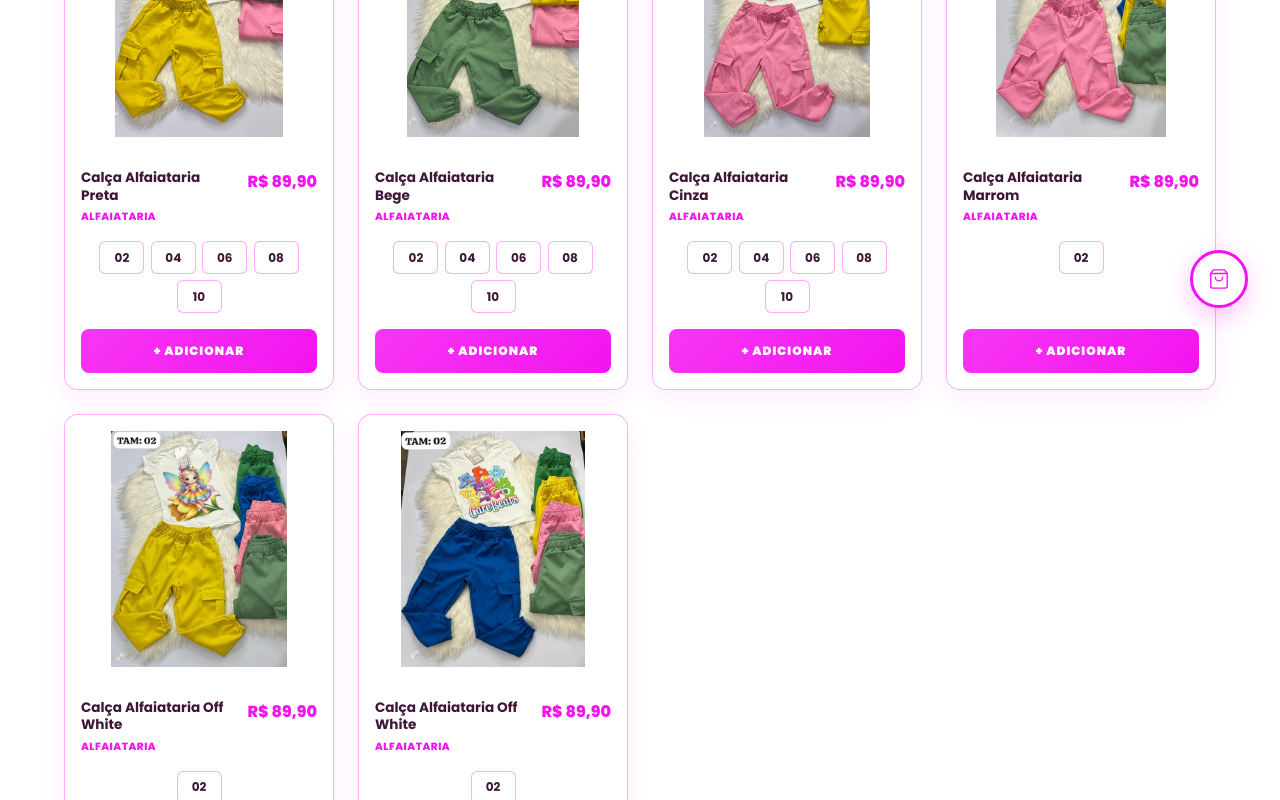
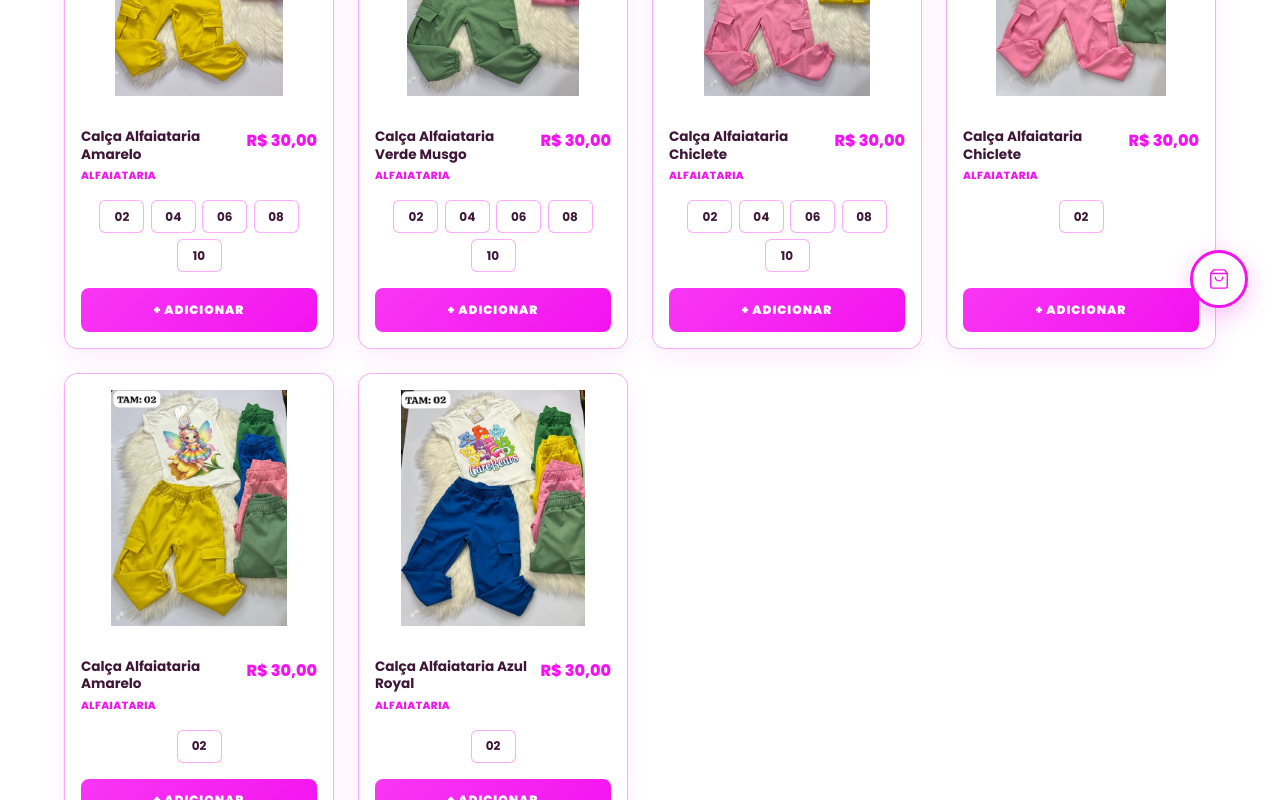
Before and after one commit to edusabi/lelelikids, a React (Vite) app: page /categoria/calcaAlfaiataria in a window 1280 px wide. Shown: the part 460-1260 px from the top of the page. Built offline with nearby package versions, Linux system fonts and the light colour scheme.

Commit message:
update files

```diff
--- a/src/pages/CalcaAlfaiataria/CalcaAlfaiataria.jsx
+++ b/src/pages/CalcaAlfaiataria/CalcaAlfaiataria.jsx
@@ -5,6 +5,9 @@ import styles from "./CalcaAlfaiataria.module.css";
 
 const CalcaAlfaiataria = () => {
   const [isLoadingPage, setIsLoadingPage] = useState(true);
+
+  // NOVO ESTADO: Controla qual imagem está expandida
+  const [imagemExpandida, setImagemExpandida] = useState(null);
 
   useEffect(() => {
     const timer = setTimeout(() => {
@@ -65,8 +68,9 @@ const CalcaAlfaiataria = () => {
     }, 3000);
   };
 
+  // ATUALIZADO: Impede o scroll da página também quando a imagem estiver expandida
   useEffect(() => {
-    if (isCartOpen || isLoadingPage) {
+    if (isCartOpen || isLoadingPage || imagemExpandida) {
       document.body.style.overflow = "hidden";
     } else {
       document.body.style.overflow = "auto";
@@ -75,82 +79,76 @@ const CalcaAlfaiataria = () => {
     return () => {
       document.body.style.overflow = "auto";
     };
-  }, [isCartOpen, isLoadingPage]);
+  }, [isCartOpen, isLoadingPage, imagemExpandida]);
 
   useEffect(() => {
     localStorage.setItem("vyra_cart", JSON.stringify(cart));
   }, [cart]);
 
-  // Adicionado o array 'tamanhos' dentro de cada produto
   const produtos = [
     {
-      id: "calca-alfaiataria-preta",
-      nomeSite: "Calça Alfaiataria Preta",
-      nomeWpp: "Calça Alfaiataria Preta",
+      id: "calca-alfaiataria-amarelo",
+      nomeSite: "Calça Alfaiataria Amarelo",
+      nomeWpp: "Calça Alfaiataria Amarelo",
       img: "/calcaAlfaiataria/IMG-20260811-WA0006.jpeg",
       tag: "ALFAIATARIA",
-      preco: 89.9,
+      preco: 30.00,
       tamanhos: ["02", "04", "06", "08", "10"],
     },
     {
-      id: "calca-alfaiataria-bege",
-      nomeSite: "Calça Alfaiataria Bege",
-      nomeWpp: "Calça Alfaiataria Bege",
+      id: "calca-alfaiataria-verde-musgo",
+      nomeSite: "Calça Alfaiataria Verde Musgo",
+      nomeWpp: "Calça Alfaiataria Verde Musgo",
       img: "/calcaAlfaiataria/IMG-20260811-WA0007.jpeg",
       tag: "ALFAIATARIA",
-      preco: 89.9,
+      preco: 30.00,
       tamanhos: ["02", "04", "06", "08", "10"],
     },
     {
-      id: "calca-alfaiataria-cinza",
-      nomeSite: "Calça Alfaiataria Cinza",
-      nomeWpp: "Calça Alfaiataria Cinza",
+      id: "calca-alfaiataria-chiclete",
+      nomeSite: "Calça Alfaiataria Chiclete",
+      nomeWpp: "Calça Alfaiataria Chiclete",
       img: "/calcaAlfaiataria/IMG-20260811-WA0008.jpeg",
       tag: "ALFAIATARIA",
-      preco: 89.9,
+      preco: 30.00,
       tamanhos: ["02", "04", "06", "08", "10"],
     },
     {
-      id: "calca-alfaiataria-marrom",
-      nomeSite: "Calça Alfaiataria Marrom",
-      nomeWpp: "Calça Alfaiataria Marrom",
+      id: "calca-alfaiataria-chiclete-2", // Alterei o ID para não repetir o anterior
+      nomeSite: "Calça Alfaiataria Chiclete",
+      nomeWpp: "Calça Alfaiataria Chiclete",
       img: "/calcaAlfaiataria/IMG-20260811-WA0048.jpeg",
       tag: "ALFAIATARIA",
-      preco: 89.9,
-      tamanhos: ["02"], // Apenas tamanho 02
+      preco: 30.00,
+      tamanhos: ["02"],
     },
     {
-      id: "calca-alfaiataria-off-white",
-      nomeSite: "Calça Alfaiataria Off White",
-      nomeWpp: "Calça Alfaiataria Off White",
+      id: "calca-alfaiataria-amarelo-tamanho02",
+      nomeSite: "Calça Alfaiataria Amarelo",
+      nomeWpp: "Calça Alfaiataria Amarelo",
       img: "/calcaAlfaiataria/IMG-20260811-WA0049.jpeg",
       tag: "ALFAIATARIA",
-      preco: 89.9,
-      tamanhos: ["02"], // Apenas tamanho 02
+      preco: 30.00,
+      tamanhos: ["02"],
     },
     {
-      id: "calca-alfaiataria-off",
-      nomeSite: "Calça Alfaiataria Off White",
-      nomeWpp: "Calça Alfaiataria Off White",
+      id: "calca-alfaiataria-Azul-Royal",
+      nomeSite: "Calça Alfaiataria Azul Royal",
+      nomeWpp: "Calça Alfaiataria Azul Royal",
       img: "/calcaAlfaiataria/IMG-20260811-WA0050.jpeg",
       tag: "ALFAIATARIA",
-      preco: 89.9,
-      tamanhos: ["02"], // Apenas tamanho 02
+      preco: 30.00,
+      tamanhos: ["02"],
     },
   ];
 
   const selecionarTamanho = (produtoId, tamanho) => {
     setTamanhosSelecionados((prev) => {
       if (prev[produtoId] === tamanho) {
-        const novoEstado = {
-          ...prev,
-        };
-
+        const novoEstado = { ...prev };
         delete novoEstado[produtoId];
-
         return novoEstado;
       }
-
       return {
         ...prev,
         [produtoId]: tamanho,
@@ -158,7 +156,6 @@ const CalcaAlfaiataria = () => {
     });
   };
 
-  // FUNÇÃO DE PREÇO SEGURA
   const obterPreco = (item) => {
     const possiveisPrecos = [
       item?.preco,
@@ -177,11 +174,7 @@ const CalcaAlfaiataria = () => {
 
   const formatarPreco = (valor) => {
     const numero = Number(valor);
-
-    if (!Number.isFinite(numero)) {
-      return "0,00";
-    }
-
+    if (!Number.isFinite(numero)) return "0,00";
     return numero.toFixed(2).replace(".", ",");
   };
 
@@ -189,29 +182,20 @@ const CalcaAlfaiataria = () => {
     const tamanhoEscolhido = tamanhosSelecionados[produto.id];
 
     if (!tamanhoEscolhido) {
-      mostrarToast(
-        "Por favor, selecione um tamanho antes de adicionar!",
-        "error",
-      );
-
+      mostrarToast("Por favor, selecione um tamanho antes de adicionar!", "error");
       return;
     }
 
     const cartItemId = `${produto.id}-${tamanhoEscolhido}`;
 
     setCart((prevCart) => {
-      const itemExiste = prevCart.find(
-        (item) => item.cartItemId === cartItemId,
-      );
+      const itemExiste = prevCart.find((item) => item.cartItemId === cartItemId);
 
       if (itemExiste) {
         return prevCart.map((item) =>
           item.cartItemId === cartItemId
-            ? {
-                ...item,
-                qtd: Number(item.qtd || 0) + 1,
-              }
-            : item,
+            ? { ...item, qtd: Number(item.qtd || 0) + 1 }
+            : item
         );
       }
 
@@ -234,36 +218,28 @@ const CalcaAlfaiataria = () => {
       prevCart.map((item) => {
         if (item.cartItemId === cartItemId) {
           const quantidadeAtual = Number(item.qtd) || 1;
-
           const novaQtd = quantidadeAtual + delta;
-
           return {
             ...item,
-
             qtd: novaQtd > 0 ? novaQtd : 1,
           };
         }
-
         return item;
-      }),
+      })
     );
   };
 
   const removerItem = (cartItemId) => {
     setCart((prevCart) =>
-      prevCart.filter((item) => item.cartItemId !== cartItemId),
+      prevCart.filter((item) => item.cartItemId !== cartItemId)
     );
   };
 
-  const totalItens = cart.reduce(
-    (acc, item) => acc + (Number(item.qtd) || 0),
-    0,
-  );
+  const totalItens = cart.reduce((acc, item) => acc + (Number(item.qtd) || 0), 0);
 
   const totalCarrinho = cart.reduce((acc, item) => {
     const preco = obterPreco(item);
     const quantidade = Number(item.qtd) || 0;
-
     return acc + preco * quantidade;
   }, 0);
 
@@ -272,11 +248,7 @@ const CalcaAlfaiataria = () => {
 
   const finalizarCompraWhatsapp = () => {
     if (!podeFinalizar) {
-      mostrarToast(
-        `O pedido mínimo é de 10 peças. Faltam ${pecasFaltando} peças.`,
-        "error",
-      );
-
+      mostrarToast(`O pedido mínimo é de 10 peças. Faltam ${pecasFaltando} peças.`, "error");
       return;
     }
 
@@ -316,6 +288,24 @@ const CalcaAlfaiataria = () => {
         </div>
       )}
 
+      {/* NOVO: Modal de Imagem Expandida */}
+      {imagemExpandida && (
+        <div
+          className={styles.imageModalOverlay}
+          onClick={() => setImagemExpandida(null)}
+        >
+          <div className={styles.imageModalContent} onClick={(e) => e.stopPropagation()}>
+            <button
+              className={styles.closeImageModalBtn}
+              onClick={() => setImagemExpandida(null)}
+            >
+              ✕
+            </button>
+            <img src={imagemExpandida} alt="Produto Ampliado" className={styles.expandedImg} />
+          </div>
+        </div>
+      )}
+
       <div className={styles.container}>
         <Header />
 
@@ -323,9 +313,7 @@ const CalcaAlfaiataria = () => {
           <div
             className={`
               ${styles.toast}
-              ${
-                toast.type === "error" ? styles.toastError : styles.toastSuccess
-              }
+              ${toast.type === "error" ? styles.toastError : styles.toastSuccess}
             `}
           >
             {toast.message}
@@ -358,14 +346,8 @@ const CalcaAlfaiataria = () => {
         </button>
 
         {isCartOpen && (
-          <div
-            className={styles.cartOverlay}
-            onClick={() => setIsCartOpen(false)}
-          >
-            <div
-              className={styles.cartSidebar}
-              onClick={(e) => e.stopPropagation()}
-            >
+          <div className={styles.cartOverlay} onClick={() => setIsCartOpen(false)}>
+            <div className={styles.cartSidebar} onClick={(e) => e.stopPropagation()}>
               <div className={styles.cartHeader}>
                 <h2>CARRINHO</h2>
                 <button
@@ -379,9 +361,7 @@ const CalcaAlfaiataria = () => {
 
               <div className={styles.cartItemsContainer}>
                 {cart.length === 0 ? (
-                  <p className={styles.emptyCartMsg}>
-                    Seu carrinho está vazio.
-                  </p>
+                  <p className={styles.emptyCartMsg}>Seu carrinho está vazio.</p>
                 ) : (
                   cart.map((item) => {
                     const preco = obterPreco(item);
@@ -396,11 +376,8 @@ const CalcaAlfaiataria = () => {
                             className={styles.cartItemImg}
                           />
                         </div>
-
                         <div className={styles.cartItemInfo}>
-                          <h4 title={item.nomeSite}>
-                            {item.nomeSite || "Produto"}
-                          </h4>
+                          <h4 title={item.nomeSite}>{item.nomeSite || "Produto"}</h4>
                           <span className={styles.cartItemSize}>
                             Tamanho: {item.tamanho || "N/A"}
                           </span>
@@ -409,21 +386,9 @@ const CalcaAlfaiataria = () => {
                           </p>
 
                           <div className={styles.qtyControls}>
-                            <button
-                              onClick={() =>
-                                alterarQuantidade(item.cartItemId, -1)
-                              }
-                            >
-                              -
-                            </button>
+                            <button onClick={() => alterarQuantidade(item.cartItemId, -1)}>-</button>
                             <span>{quantidade}</span>
-                            <button
-                              onClick={() =>
-                                alterarQuantidade(item.cartItemId, 1)
-                              }
-                            >
-                              +
-                            </button>
+                            <button onClick={() => alterarQuantidade(item.cartItemId, 1)}>+</button>
                             <button
                               className={styles.removeBtn}
                               onClick={() => removerItem(item.cartItemId)}
@@ -442,13 +407,10 @@ const CalcaAlfaiataria = () => {
                 <div className={styles.cartFooter}>
                   {!podeFinalizar ? (
                     <div className={styles.atacadoAviso}>
-                      Faltam <strong>{pecasFaltando} peças</strong> para atingir
-                      o mínimo de atacado (10).
+                      Faltam <strong>{pecasFaltando} peças</strong> para atingir o mínimo de atacado (10).
                     </div>
                   ) : (
-                    <div className={styles.atacadoSucesso}>
-                      ✓ Mínimo de atacado atingido!
-                    </div>
+                    <div className={styles.atacadoSucesso}>✓ Mínimo de atacado atingido!</div>
                   )}
 
                   <div className={styles.totalContainer}>
@@ -475,14 +437,6 @@ const CalcaAlfaiataria = () => {
           <div className={styles.sectionHeader}>
             <h2 className={styles.sectionTitle}>CALÇAS DE ALFAIATARIA</h2>
             <div className={styles.neonLine} />
-            <p
-              style={{
-                marginTop: "1rem",
-                color: "#888",
-              }}
-            >
-              Pedido mínimo: 10 peças.
-            </p>
           </div>
 
           <div className={styles.productGrid}>
@@ -498,6 +452,7 @@ const CalcaAlfaiataria = () => {
                       src={produto.img}
                       alt={produto.nomeSite}
                       className={styles.productImg}
+                      onClick={() => setImagemExpandida(produto.img)} // NOVO: Ação de click
                       loading={index < 4 ? "eager" : "lazy"}
                       onLoad={() => handleImageLoad(produto.id)}
                       onError={(e) => {
@@ -514,17 +469,12 @@ const CalcaAlfaiataria = () => {
                   <div className={styles.cardContent}>
                     <div className={styles.infoWrapper}>
                       <div className={styles.titleGroup}>
-                        <h3 className={styles.productName}>
-                          {produto.nomeSite}
-                        </h3>
+                        <h3 className={styles.productName}>{produto.nomeSite}</h3>
                         <span className={styles.tag}>{produto.tag}</span>
                       </div>
-                      <span className={styles.price}>
-                        R$ {formatarPreco(produto.preco)}
-                      </span>
+                      <span className={styles.price}>R$ {formatarPreco(produto.preco)}</span>
                     </div>
 
-                    {/* Mapeando os tamanhos específicos do produto em vez de um array global */}
                     <div className={styles.sizeSelector}>
                       {produto.tamanhos.map((tamanho) => (
                         <button
@@ -552,7 +502,6 @@ const CalcaAlfaiataria = () => {
             })}
           </div>
         </main>
-
         <Footer />
       </div>
     </>
```
Also changed, not shown: src/components/Header/Header.module.css (+37 -2 lines), src/pages/CalcaAlfaiataria/CalcaAlfaiataria.module.css (+74 -3 lines).
